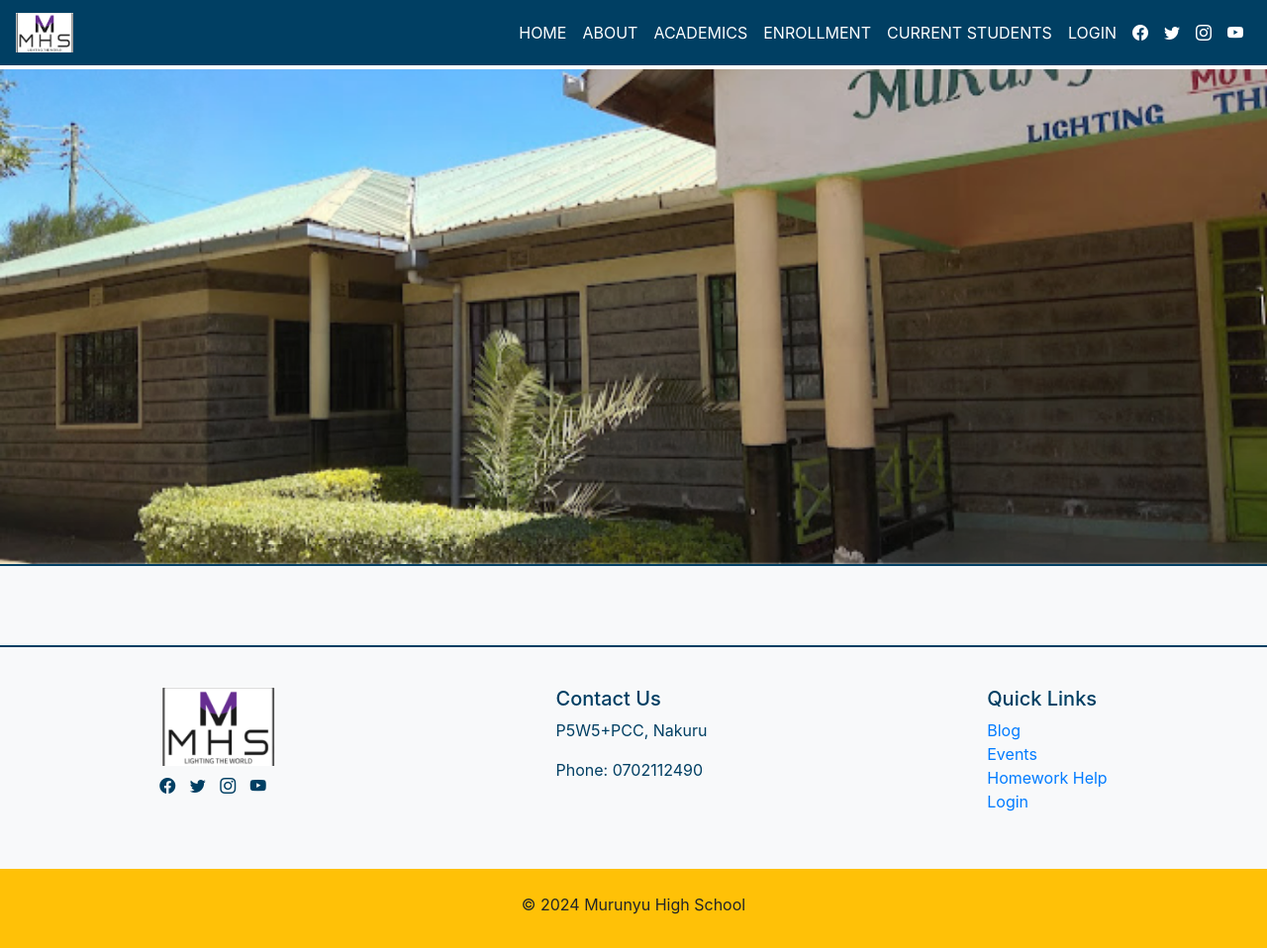
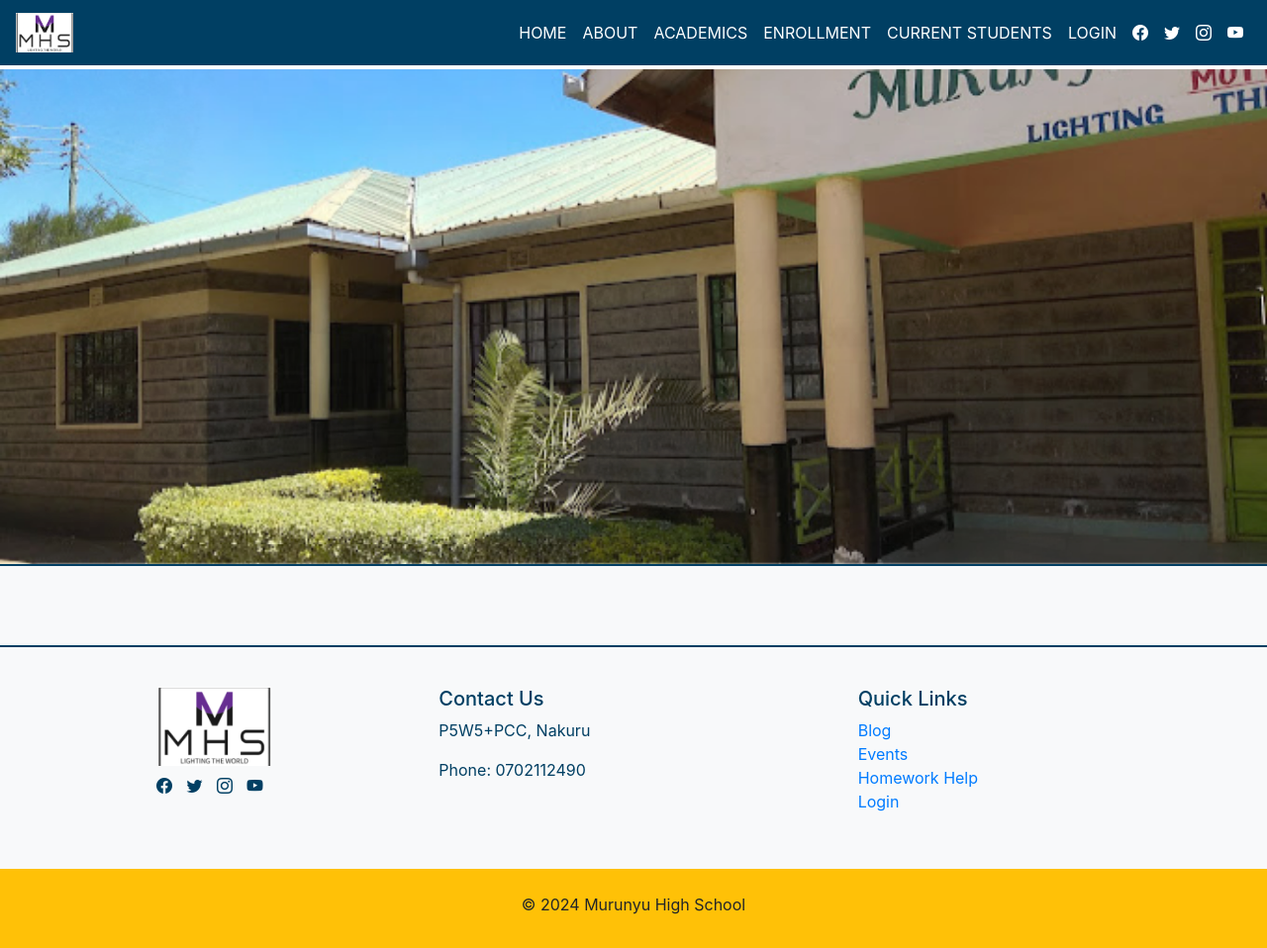
Before and after one commit to tonythebughunter/MurunyuHigh, a plain HTML site: page index.html in a window 1280 px wide. Shown: the whole page at 99% size. Drawn offline with nearby package versions, Linux system fonts and the light colour scheme.

Commit message:
Update index.html

```diff
--- a/index.html
+++ b/index.html
@@ -120,8 +120,8 @@
             <!-- Your existing info section content here -->
         </div>
 
-        <div class="info-section d-flex justify-content-around align-items-start">
-            <div class="school-info text-center">
+        <div class="info-section d-flex justify-content-around align-items-start row">
+            <div class="school-info text-center col">
                 <img src="https://github.com/tonythebughunter/MurunyuHigh/raw/main/mhs%20logo.png" alt="Murunyu High School Logo" height="80">
                 <div class="social-icons mt-2">
                     <a href="#"><i class="bi bi-facebook"></i></a>
@@ -130,12 +130,12 @@
                     <a href="#"><i class="bi bi-youtube"></i></a>
                 </div>
             </div>
-            <div class="contact-info">
+            <div class="contact-info col">
                 <h5>Contact Us</h5>
                 <p>P5W5+PCC, Nakuru</p>
                 <p>Phone: 0702112490</p>
             </div>
-            <div class="quick-links">
+            <div class="quick-links col">
                 <h5>Quick Links</h5>
                 <ul class="list-unstyled">
                     <li><a href="#">Blog</a></li>
```
